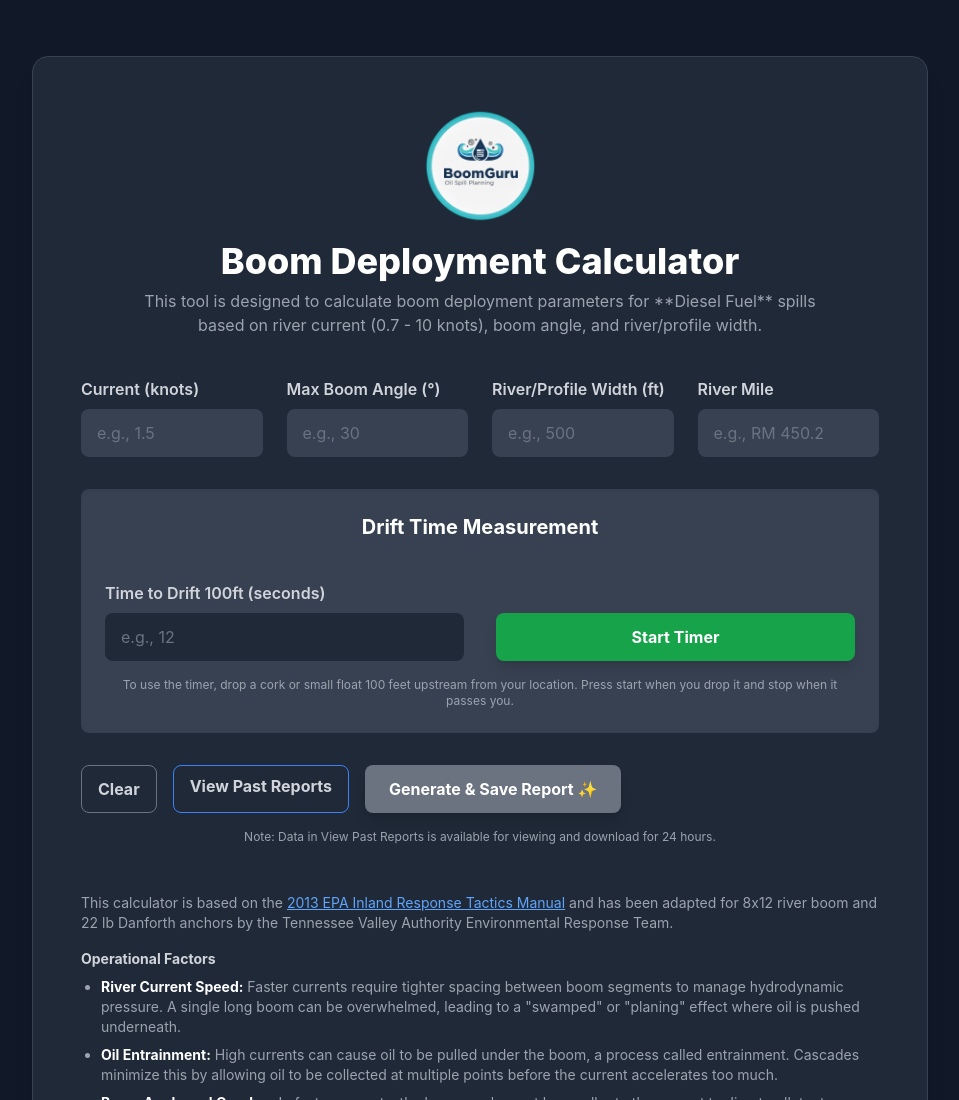
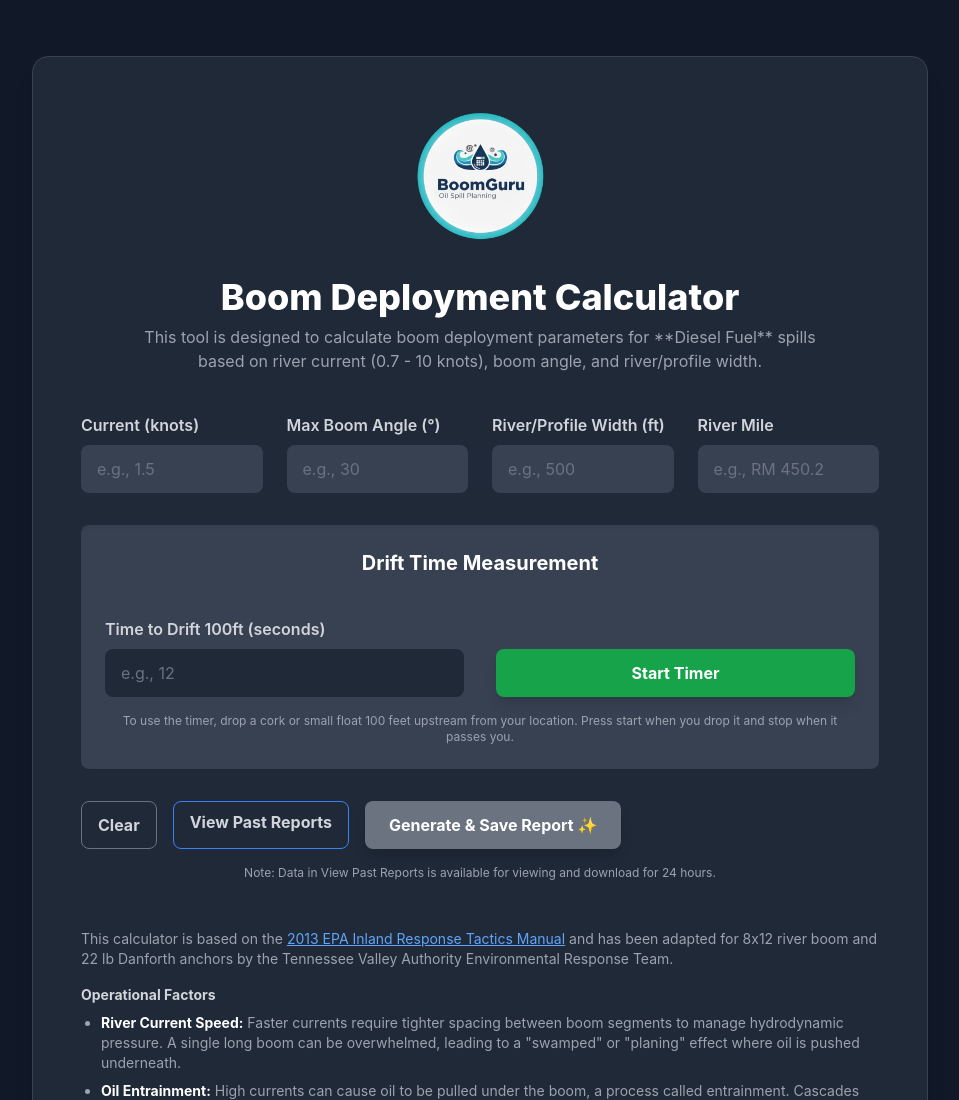
Before and after one commit to rrmajiros/TVA-Boom-Deployment-Calculator, a plain HTML site: page index.html in a window 1280 px wide. Shown: the top 1100 px of the page, without its empty margins (160-1119 px from the left). Drawn offline with nearby package versions, Linux system fonts and the light colour scheme.

Commit message:
Update index.html
Increased logo to 140px and space from 4 to 8

```diff
--- a/index.html
+++ b/index.html
@@ -18,7 +18,7 @@
     <!-- Main Application Container -->
     <div class="max-w-4xl mx-auto my-10 bg-gray-800 p-8 md:p-12 rounded-2xl shadow-xl border border-gray-700">
         <div class="text-center mb-10">
-            <img src="images/boomguru_logo2.png" alt="BoomGuru Logo" class="h-[120px] mx-auto mb-4">
+            <img src="images/boomguru_logo2.png" alt="BoomGuru Logo" class="h-[140px] mx-auto mb-8">
             <h1 class="text-3xl sm:text-4xl font-extrabold text-white mb-2">Boom Deployment Calculator</h1>
             <p class="text-gray-400 max-w-2xl mx-auto">This tool is designed to calculate boom deployment parameters for **Diesel Fuel** spills based on river current (0.7 - 10 knots), boom angle, and river/profile width.</p>
         </div>
```
